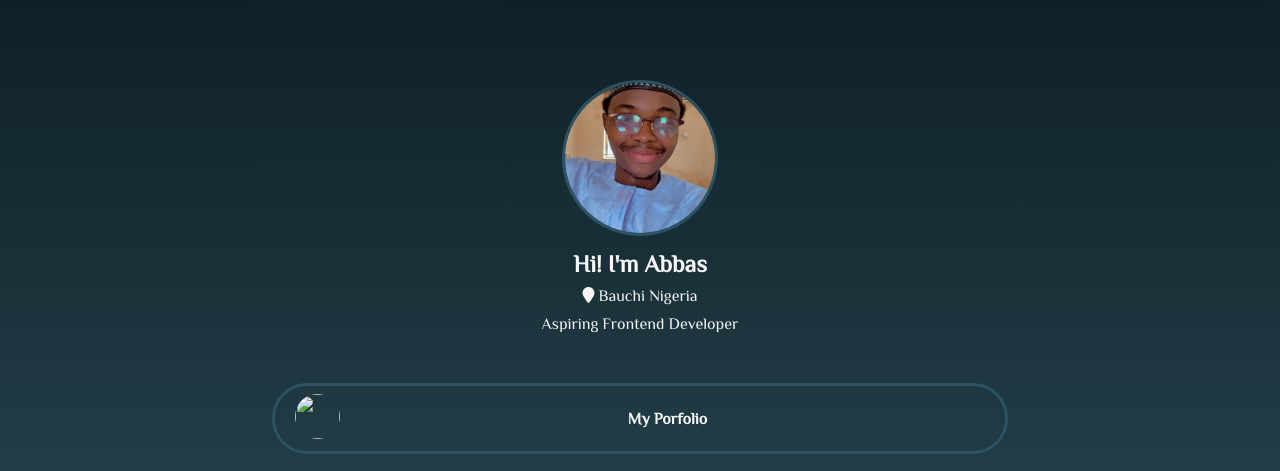
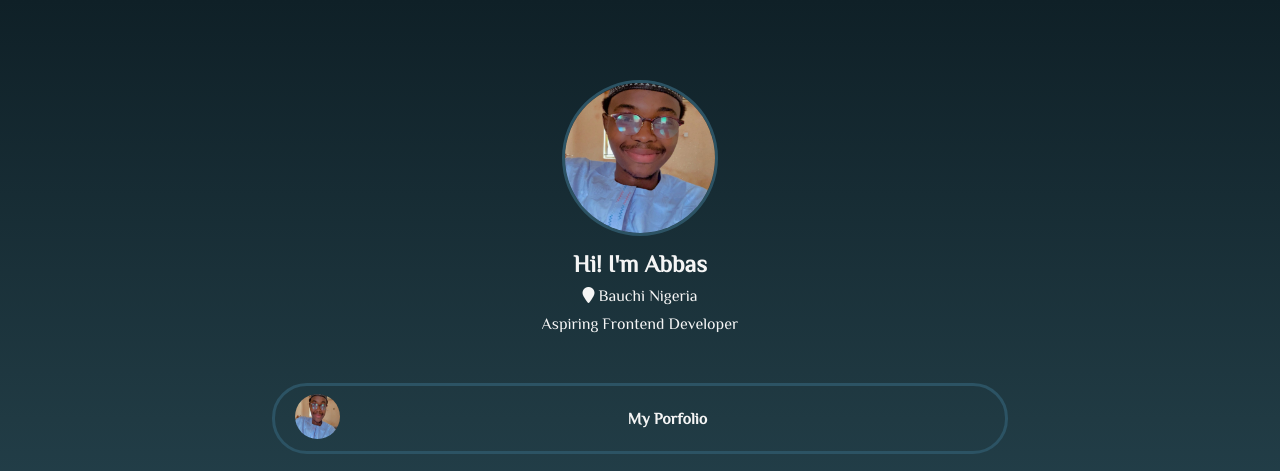
Before and after one commit to AbbasAG96/My-porfolio-2022P, a plain HTML site: page index.html in a window 1280 px wide. Shown: the top 471 px of the page. Drawn offline with Linux system fonts and the light colour scheme.

Commit message:
Update index.html

```diff
--- a/index.html
+++ b/index.html
@@ -34,7 +34,7 @@
         <center class="section2">
           <a href="./index2.html" class="box-1">
             <div>
-              <img class="portfolio-img" src="./Images/My Image2.jpeg" alt="" />
+              <img class="portfolio-img" src="./My Image2.jpeg" alt="" />
             </div>
             <div>My Porfolio</div>
             <div></div>
```
